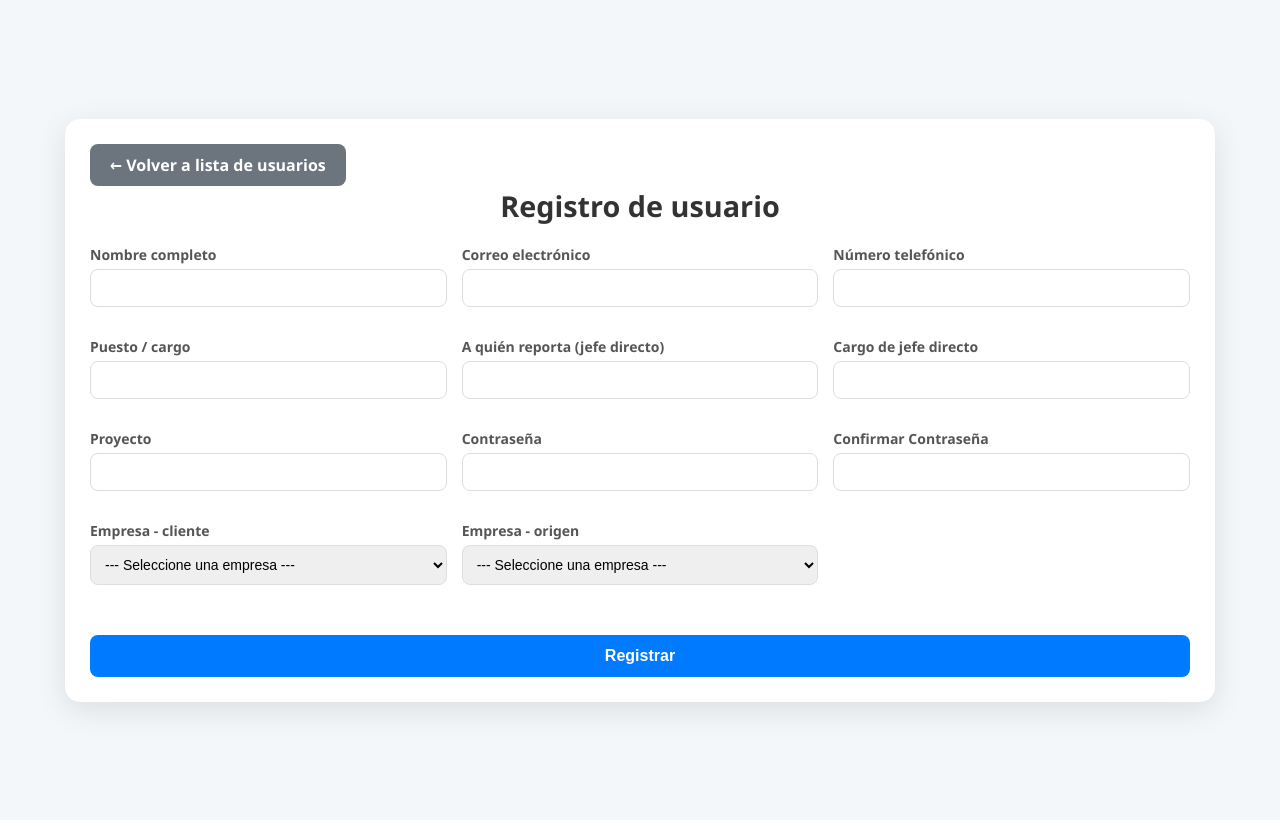
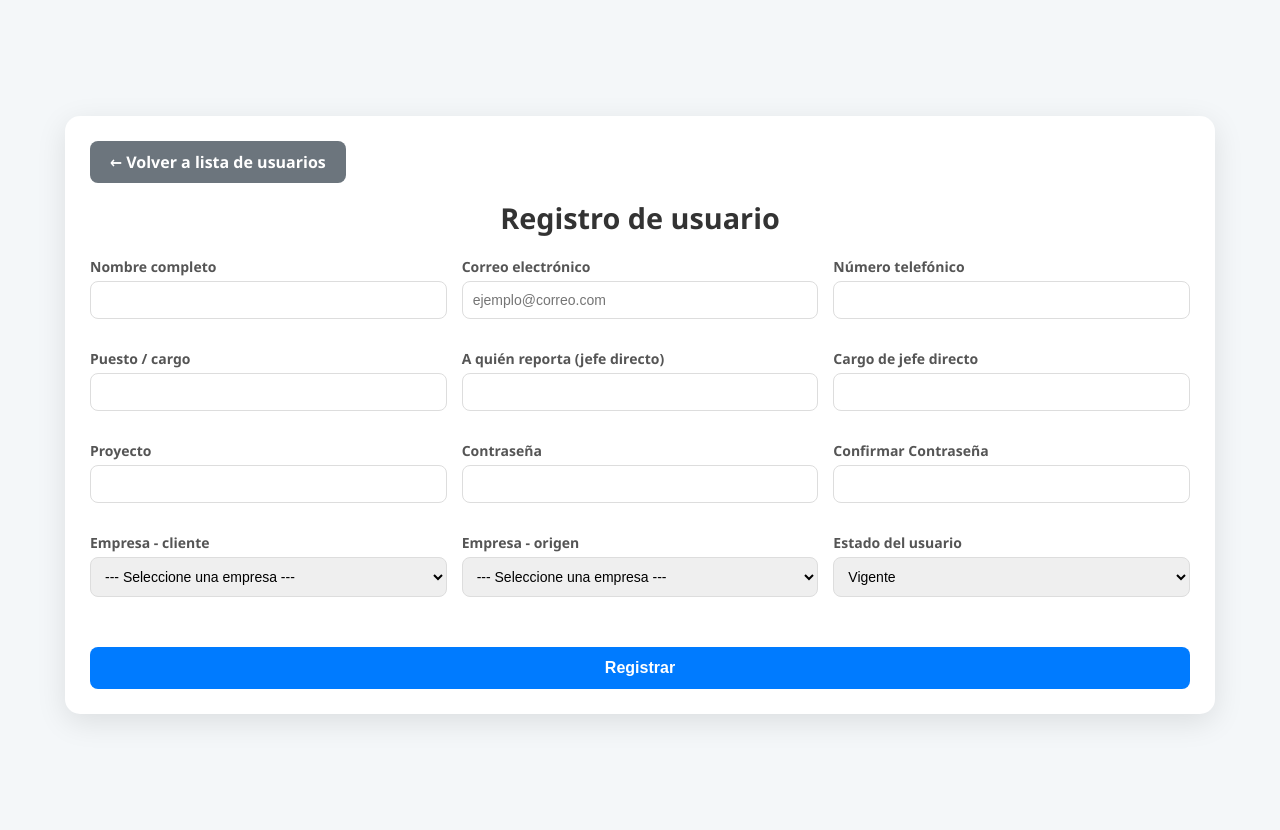
Before and after one commit to Davidtt083/proyecto_bitacora, a Flask app: page /auth/register in a window 1280 px wide. Before the commit the page ends 731 px from the top, so only its background shows below. Run offline with Flask 3, Linux system fonts and the light colour scheme.

Commit message:
fix: agregar campo status y visualizacion de errores en register.html

```diff
--- a/app/auth/forms.py
+++ b/app/auth/forms.py
@@ -23,6 +23,7 @@ class RegistrationForm(FlaskForm):
         ('', '--- Seleccione una empresa ---'),
         ('Hyphametrics', 'Hyphametrics'),
         ('Qualis', 'Qualis'),
+        ('Grupo Fórmula', 'Grupo Fórmula'),
         ('Empresa C', 'Empresa C'),
         ('Empresa D', 'Empresa D'),
         ('Independiente', 'Trabajador independiente')
--- a/app/auth/routes.py
+++ b/app/auth/routes.py
@@ -7,8 +7,6 @@ from app.models import User
 
 @bp.route('/register', methods=['GET', 'POST'])
 def register():
-   # if current_user.is_authenticated:
-     #   return redirect(url_for('main.index'))
     form = RegistrationForm()
     if form.validate_on_submit():
         user = User(
@@ -26,8 +24,14 @@ def register():
         user.set_password(form.password.data)
         db.session.add(user)
         db.session.commit()
-        flash('¡Registro exitoso! Ahora puedes iniciar sesión.')
+        flash('¡Usuario registrado exitosamente!', 'success')
         return redirect(url_for('main.users_list'))
+
+    # Si se envió el formulario pero falló la validación
+    if request.method == 'POST' and not form.validate_on_submit():
+        print("❌ Errores en el registro de usuario:", form.errors)
+        flash('Por favor revisa los campos marcados en rojo. Hay información faltante o incorrecta.', 'danger')
+
     return render_template('auth/register.html', title='Registro', form=form)
 
 @bp.route('/login', methods=['GET', 'POST'])
--- a/app/main/forms.py
+++ b/app/main/forms.py
@@ -5,8 +5,9 @@ from wtforms.validators import DataRequired, Email, Optional, URL, Length, Equal
 class BitacoraForm(FlaskForm):
     nombre_completo = StringField('Nombre completo', validators=[DataRequired(), Length(max=100)])
     empresa = SelectField('Empresa cliente', choices=[
-         ('Hyphametrics', 'Hyphametrics'),
+        ('Hyphametrics', 'Hyphametrics'),
         ('Qualis', 'Qualis'),
+        ('Grupo Fórmula', 'Grupo Fórmula'),
         ('Empresa C', 'Empresa C'),
         ('Empresa D', 'Empresa D'),
         ('Independiente', 'Trabajador independiente')
@@ -45,6 +46,7 @@ class EditUserAdminForm(FlaskForm):
     empresa = SelectField('Empresa', choices=[
         ('Hyphametrics', 'Hyphametrics'),
         ('Qualis', 'Qualis'),
+        ('Grupo Fórmula', 'Grupo Fórmula'),
         ('Empresa C', 'Empresa C'),
         ('Empresa D', 'Empresa D'),
         ('Independiente', 'Trabajador Independiente')
@@ -78,6 +80,7 @@ class EditReportAdminForm(FlaskForm):
     empresa = SelectField('Empresa cliente', choices=[
         ('Hyphametrics', 'Hyphametrics'),
         ('Qualis', 'Qualis'),
+        ('Grupo Fórmula', 'Grupo Fórmula'),
         ('Empresa C', 'Empresa C'),
         ('Empresa D', 'Empresa D'),
         ('Independiente', 'Trabajador independiente')
--- a/app/templates/auth/register.html
+++ b/app/templates/auth/register.html
@@ -10,21 +10,18 @@
     <link rel="stylesheet" href="{{ url_for('static', filename='css/style.css') }}">
 
     <style>
-        /* Optimizaciones para evitar scroll en pantallas anchas */
         body {
             background-color: #f4f7f9;
             margin: 0;
-            padding: 10px;
+            padding: 15px;
             display: flex;
             align-items: center;
             justify-content: center;
             min-height: 100vh;
-            /* Centra el formulario verticalmente */
         }
 
         .container {
             max-width: 1100px;
-            /* Más ancho para que quepan 3 columnas */
             width: 95%;
             background: white;
             padding: 25px;
@@ -40,23 +37,18 @@
             font-size: 1.8rem;
         }
 
-        /* GRID SYSTEM */
         .registration-form {
             display: grid;
             grid-template-columns: 1fr;
-            /* 1 columna en móvil */
             gap: 15px;
-            /* Espacio entre campos */
         }
 
-        /* Media Query para Tablet/Laptop (2 columnas) */
         @media (min-width: 768px) {
             .registration-form {
                 grid-template-columns: repeat(2, 1fr);
             }
         }
 
-        /* Media Query para Monitores Anchos (3 columnas) */
         @media (min-width: 1024px) {
             .registration-form {
                 grid-template-columns: repeat(3, 1fr);
@@ -89,6 +81,13 @@
             box-sizing: border-box;
         }
 
+        .error-text {
+            color: #dc3545;
+            font-size: 11px;
+            font-weight: bold;
+            margin-top: 4px;
+        }
+
         .submit-container {
             margin-top: 10px;
             text-align: center;
@@ -111,12 +110,6 @@
             background-color: #0056b3;
         }
 
-        .footer-text {
-            text-align: center;
-            margin-top: 15px;
-            font-size: 14px;
-        }
-
         .btn {
             padding: 10px 20px;
             text-decoration: none;
@@ -131,6 +124,7 @@
         .btn-back {
             background: #6c757d;
             color: white;
+            margin-bottom: 15px;
         }
     </style>
 </head>
@@ -140,38 +134,96 @@
         <a href="{{ url_for('main.users_list') }}" class="btn btn-back">← Volver a lista de usuarios</a>
         <h1>Registro de usuario</h1>
 
+        <!-- AVISOS GENERALES DE ERROR O VALIDACIÓN -->
+        {% with messages = get_flashed_messages(with_categories=true) %}
+          {% if messages %}
+            {% for category, message in messages %}
+              <div style="background: #f8d7da; color: #721c24; border: 1px solid #f5c6cb; padding: 12px; border-radius: 8px; margin-bottom: 20px; text-align: center; font-size: 14px; font-weight: bold;">
+                {{ message }}
+              </div>
+            {% endfor %}
+          {% endif %}
+        {% endwith %}
 
         <form method="POST">
             {{ form.hidden_tag() }}
 
             <div class="registration-form">
                 <!-- Fila 1 -->
-                <div class="form-group">{{ form.nombre.label }} {{ form.nombre() }}</div>
-                <div class="form-group">{{ form.email.label }} {{ form.email() }}</div>
-                <div class="form-group">{{ form.telefono.label }} {{ form.telefono() }}</div>
-
+                <div class="form-group">
+                    {{ form.nombre.label }}
+                    {{ form.nombre() }}
+                    {% for error in form.nombre.errors %}<span class="error-text">{{ error }}</span>{% endfor %}
+                </div>
+                <div class="form-group">
+                    {{ form.email.label }}
+                    {{ form.email(placeholder="ejemplo@correo.com") }}
+                    {% for error in form.email.errors %}<span class="error-text">{{ error }}</span>{% endfor %}
+                </div>
+                <div class="form-group">
+                    {{ form.telefono.label }}
+                    {{ form.telefono() }}
+                    {% for error in form.telefono.errors %}<span class="error-text">{{ error }}</span>{% endfor %}
+                </div>
 
                 <!-- Fila 2 -->
-                 <div class="form-group">{{ form.puesto.label }} {{ form.puesto() }}</div>
-                <div class="form-group">{{ form.jefe_directo.label }} {{ form.jefe_directo() }}</div>
-                <div class="form-group">{{ form.cargo_jefe.label }} {{ form.cargo_jefe() }}</div>
-                <div class="form-group">{{ form.proyecto_actual.label }} {{ form.proyecto_actual() }}</div>
+                <div class="form-group">
+                    {{ form.puesto.label }}
+                    {{ form.puesto() }}
+                    {% for error in form.puesto.errors %}<span class="error-text">{{ error }}</span>{% endfor %}
+                </div>
+                <div class="form-group">
+                    {{ form.jefe_directo.label }}
+                    {{ form.jefe_directo() }}
+                    {% for error in form.jefe_directo.errors %}<span class="error-text">{{ error }}</span>{% endfor %}
+                </div>
+                <div class="form-group">
+                    {{ form.cargo_jefe.label }}
+                    {{ form.cargo_jefe() }}
+                    {% for error in form.cargo_jefe.errors %}<span class="error-text">{{ error }}</span>{% endfor %}
+                </div>
 
                 <!-- Fila 3 -->
-                <div class="form-group">{{ form.password.label }} {{ form.password() }}</div>
-                <div class="form-group">{{ form.password_confirm.label }} {{ form.password_confirm() }}</div>
-                <div class="form-group">{{ form.empresa.label }} {{ form.empresa() }}</div>
+                <div class="form-group">
+                    {{ form.proyecto_actual.label }}
+                    {{ form.proyecto_actual() }}
+                    {% for error in form.proyecto_actual.errors %}<span class="error-text">{{ error }}</span>{% endfor %}
+                </div>
+                <div class="form-group">
+                    {{ form.password.label }}
+                    {{ form.password() }}
+                    {% for error in form.password.errors %}<span class="error-text">{{ error }}</span>{% endfor %}
+                </div>
+                <div class="form-group">
+                    {{ form.password_confirm.label }}
+                    {{ form.password_confirm() }}
+                    {% for error in form.password_confirm.errors %}<span class="error-text">{{ error }}</span>{% endfor %}
+                </div>
 
-                <!-- Fila 4 (Ultimo campo y botón) -->
-                <div class="form-group">{{ form.empresa_origen.label }} {{ form.empresa_origen() }}</div>
+                <!-- Fila 4 -->
+                <div class="form-group">
+                    {{ form.empresa.label }}
+                    {{ form.empresa() }}
+                    {% for error in form.empresa.errors %}<span class="error-text">{{ error }}</span>{% endfor %}
+                </div>
+                <div class="form-group">
+                    {{ form.empresa_origen.label }}
+                    {{ form.empresa_origen() }}
+                    {% for error in form.empresa_origen.errors %}<span class="error-text">{{ error }}</span>{% endfor %}
+                </div>
+                <!-- CAMPO QUE FALTABA: ESTADO DEL USUARIO -->
+                <div class="form-group">
+                    {{ form.status.label }}
+                    {{ form.status() }}
+                    {% for error in form.status.errors %}<span class="error-text">{{ error }}</span>{% endfor %}
+                </div>
 
+                <!-- Botón de Registro -->
                 <div class="submit-container full-width-desktop">
                     {{ form.submit(class="submit-btn") }}
                 </div>
             </div>
         </form>
-
-       <!--  <p class="footer-text">¿Ya tienes cuenta? <a href="{{ url_for('auth.login') }}">Inicia sesión</a></p>-->
     </div>
 </body>
 
```
